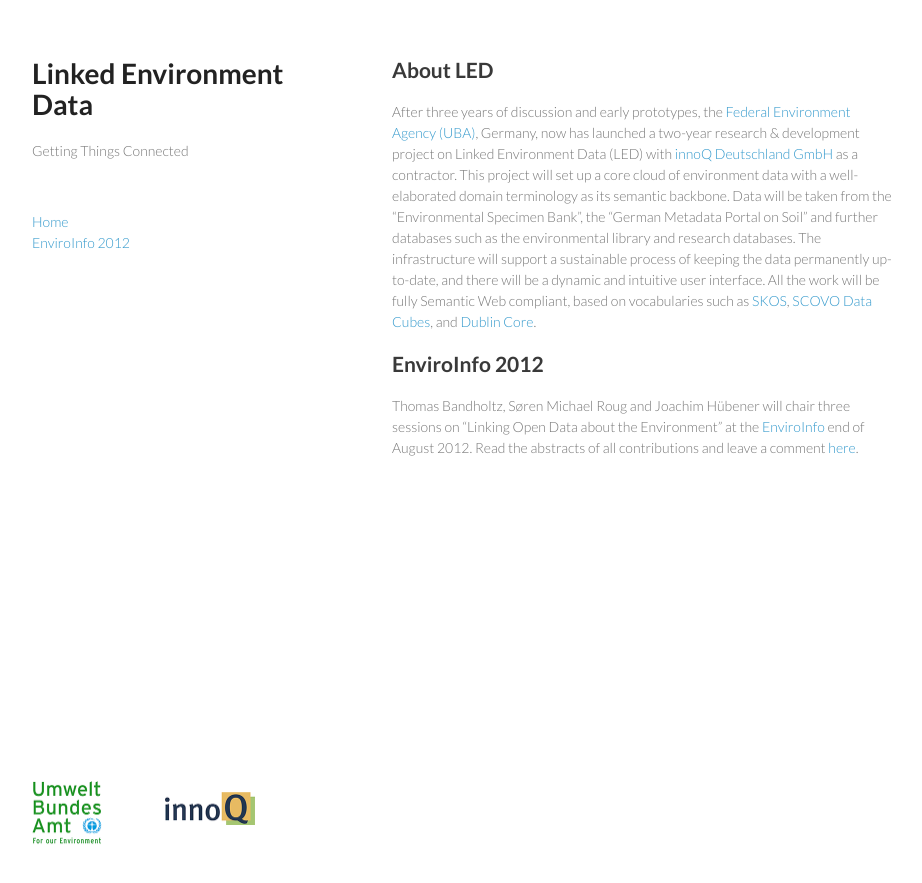
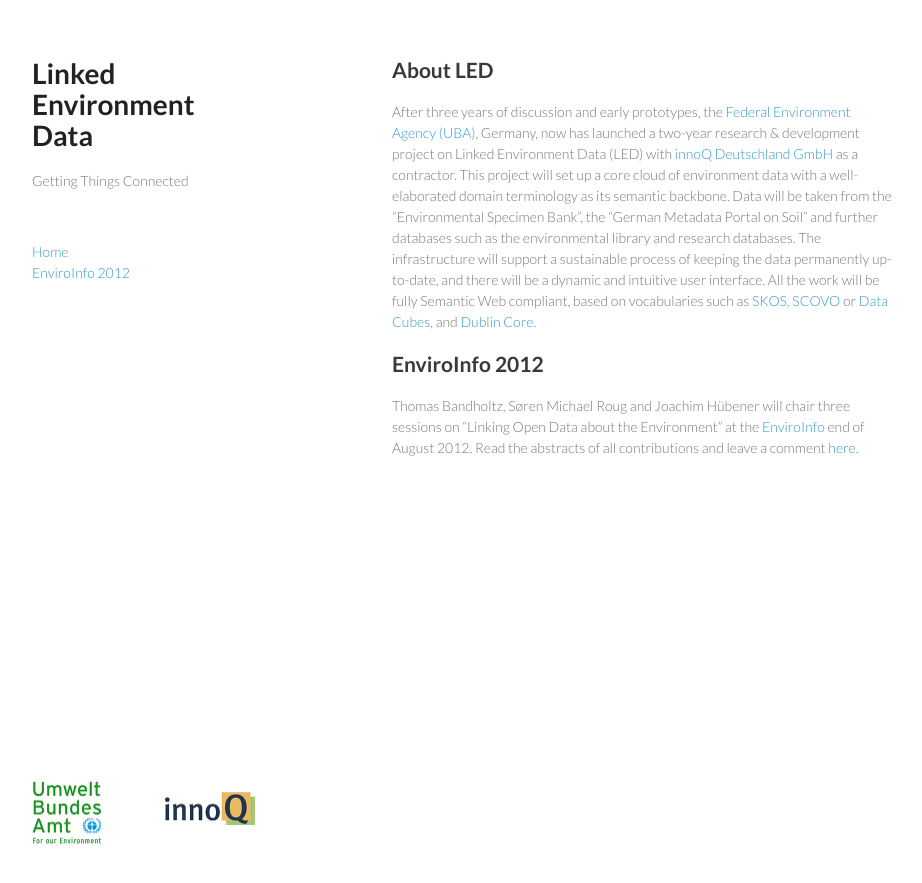
Before and after one commit to innoq/led, a Jekyll site: the page built from index.md, in a window 1280 px wide. Shown: the top 883 px of the page, without its empty margins (178-1100 px from the left). Built offline with Jekyll 4.4.1, drawn with Linux system fonts in a browser that asks for light colours.

Commit message:
formatting improvements

```diff
--- a/_layouts/default.html
+++ b/_layouts/default.html
@@ -16,7 +16,7 @@
   <body>
     <div class="wrapper">
       <header>
-        <h1><a href="index.html">Linked Environment Data</a></h1>
+        <h1><a href="index.html">Linked<br>Environment<br>Data</a></h1>
         <p>Getting Things Connected</p>
 
         <nav>
--- a/index.md
+++ b/index.md
@@ -5,7 +5,7 @@
 
 ## About LED
 
-After three years of discussion and early prototypes, the [Federal Environment Agency (UBA)](http://www.umweltbundesamt.de/), Germany, now has launched a two-year research & development project on Linked Environment Data (LED) with [innoQ Deutschland GmbH](http://www.innoq.com/en) as a contractor. This project will set up a core cloud of environment data with a well-elaborated domain terminology as its semantic backbone. Data will be taken from the "Environmental Specimen Bank", the "German Metadata Portal on Soil" and further databases such as the environmental library and research databases. The infrastructure will support a sustainable process of keeping the data permanently up-to-date, and there will be a dynamic and intuitive user interface. All the work will be fully Semantic Web compliant, based on vocabularies such as [SKOS](http://www.w3.org/2004/02/skos/), [SCOVO](http://semanticweb.org/wiki/Scovo) [Data Cubes](http://www.w3.org/TR/vocab-data-cube/), and [Dublin Core](http://dublincore.org/).
+After three years of discussion and early prototypes, the [Federal Environment Agency (UBA)](http://www.umweltbundesamt.de/), Germany, now has launched a two-year research & development project on Linked Environment Data (LED) with [innoQ Deutschland GmbH](http://www.innoq.com/en) as a contractor. This project will set up a core cloud of environment data with a well-elaborated domain terminology as its semantic backbone. Data will be taken from the "Environmental Specimen Bank", the "German Metadata Portal on Soil" and further databases such as the environmental library and research databases. The infrastructure will support a sustainable process of keeping the data permanently up-to-date, and there will be a dynamic and intuitive user interface. All the work will be fully Semantic Web compliant, based on vocabularies such as [SKOS](http://www.w3.org/2004/02/skos/), [SCOVO](http://semanticweb.org/wiki/Scovo) or [Data Cubes](http://www.w3.org/TR/vocab-data-cube/), and [Dublin Core](http://dublincore.org/).
 
 ## EnviroInfo 2012
 
```
